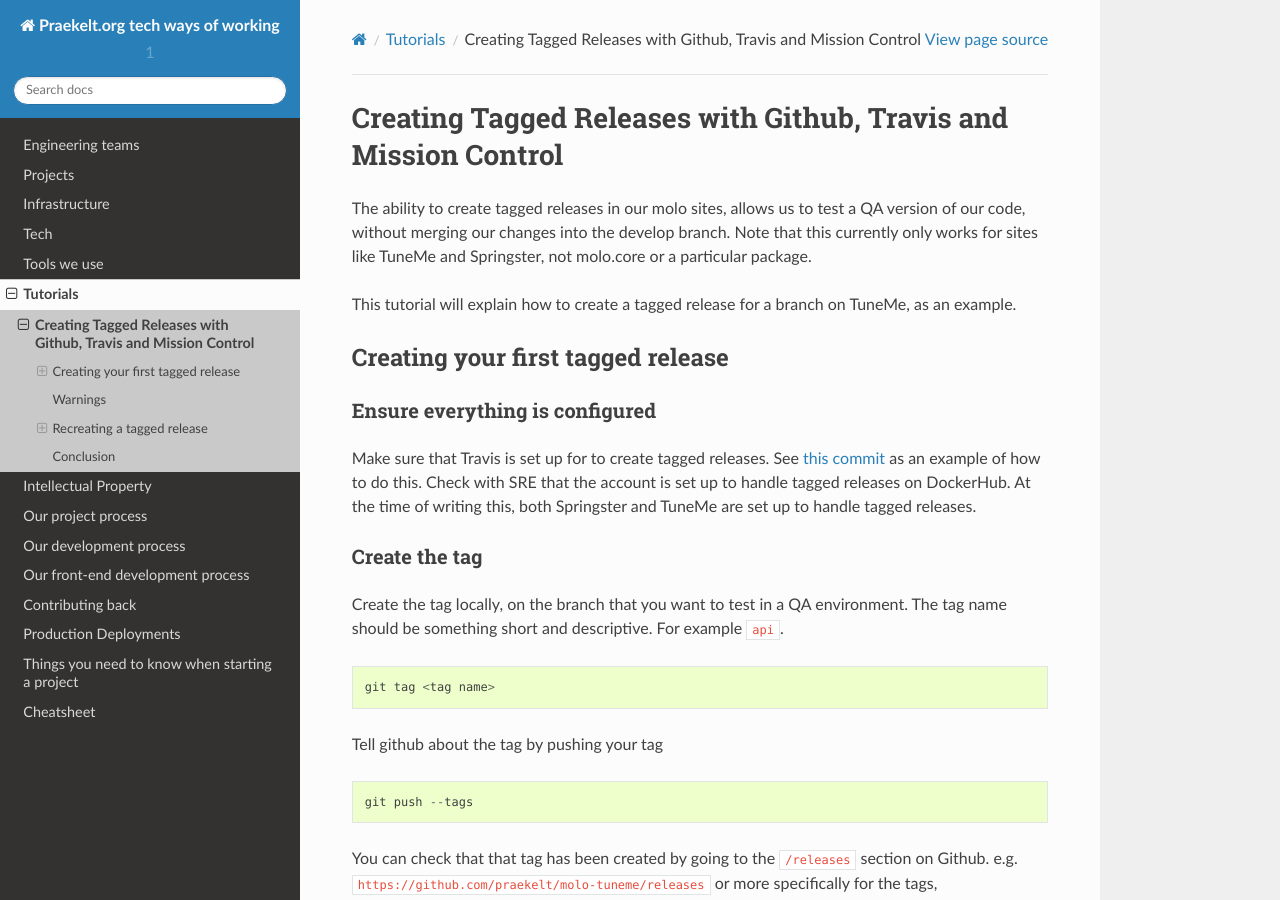
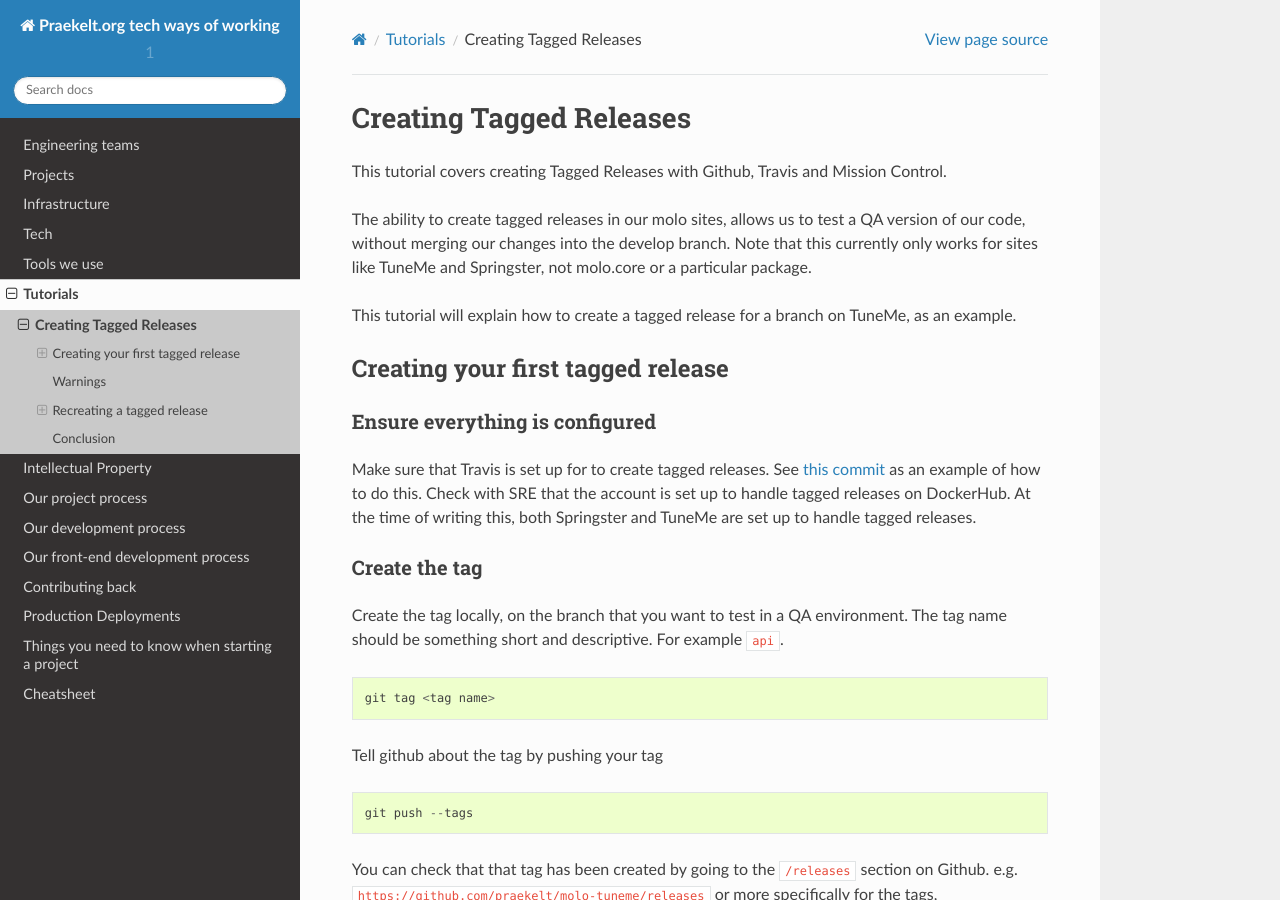
Before and after one commit to praekeltfoundation/ways-of-working, a Sphinx documentation site: the page built from docs/tutorials/tagged-releases.md, in a window 1280 px wide and 900 px high. Built offline with Sphinx 7.4.7 and the Read the Docs theme 2.0.0, drawn with Linux system fonts in a browser that asks for light colours.

Commit message:
Create a shorter title for the tutorial

```diff
--- a/docs/tutorials/tagged-releases.md
+++ b/docs/tutorials/tagged-releases.md
@@ -1,4 +1,6 @@
-# Creating Tagged Releases with Github, Travis and Mission Control
+# Creating Tagged Releases
+
+This tutorial covers creating Tagged Releases with Github, Travis and Mission Control.
 
 The ability to create tagged releases in our molo sites, allows us to test a QA version of our code, without merging our changes into the develop branch. Note that this currently only works for sites like TuneMe and Springster, not molo.core or a particular package.
 
```
